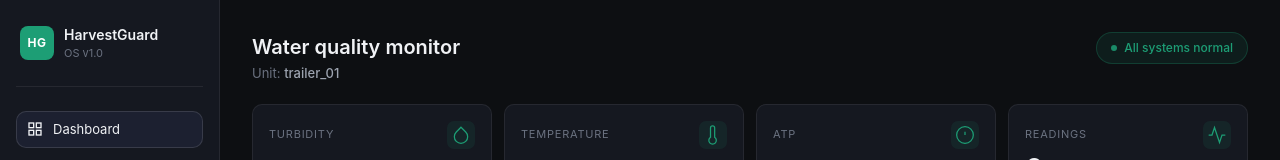
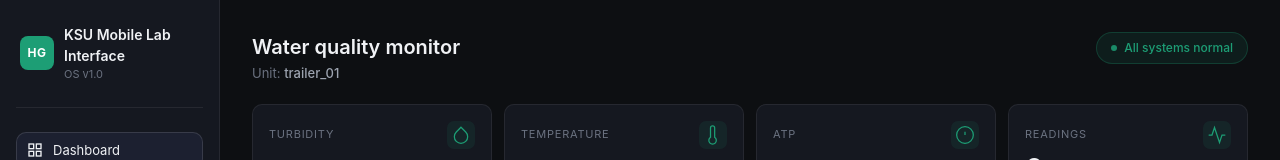
Before and after one commit to EthanPoon25/PSEGdatapipeline, a React (Create React App) app in the folder dashboard/: page / in a window 1280 px wide. Shown: the top 160 px of the page. Built offline with nearby package versions, Linux system fonts and the light colour scheme; no server answers.

Commit message:
dashboard ui and backend fully created

```diff
--- a/dashboard/src/App.js
+++ b/dashboard/src/App.js
@@ -79,7 +79,8 @@
         <div className="sidebar-logo">
           <div className="logo-mark">HG</div>
           <div>
-            <div className="logo-title">HarvestGuard</div>
+            <div className="logo-title">KSU Mobile Lab Interface
+            </div>
             <div className="logo-sub">OS v1.0</div>
           </div>
         </div>
```
Also changed, not shown: 2 other files (tests, documents, lock files or other folders).
